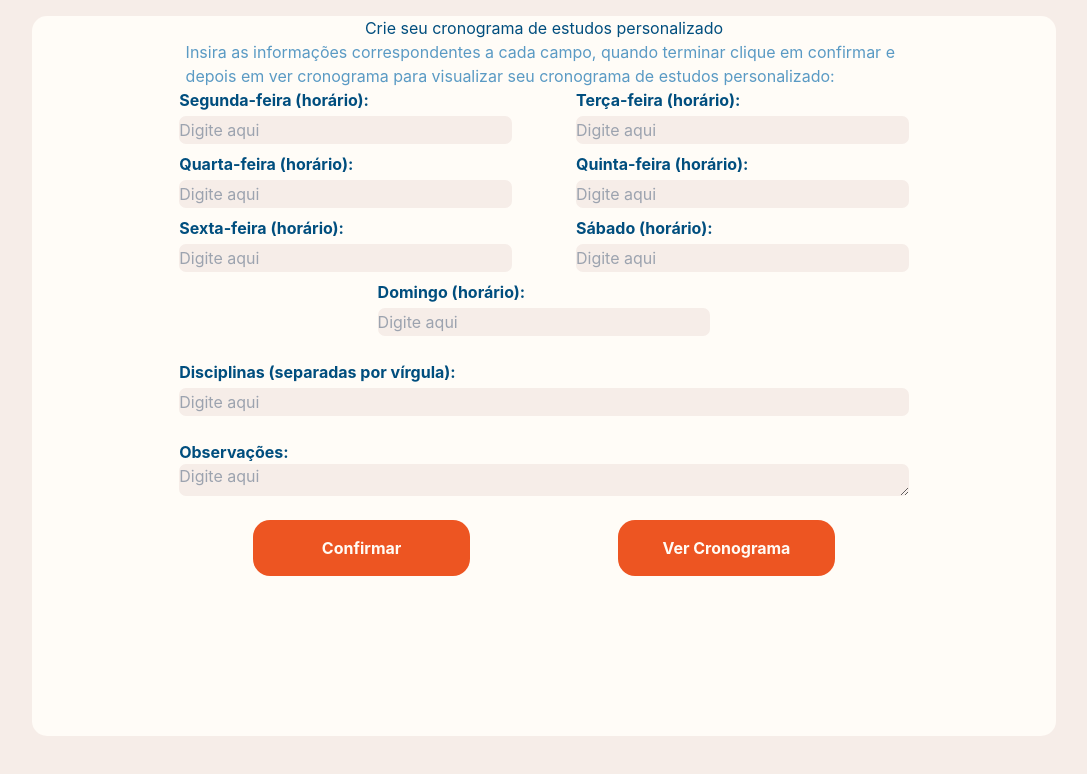
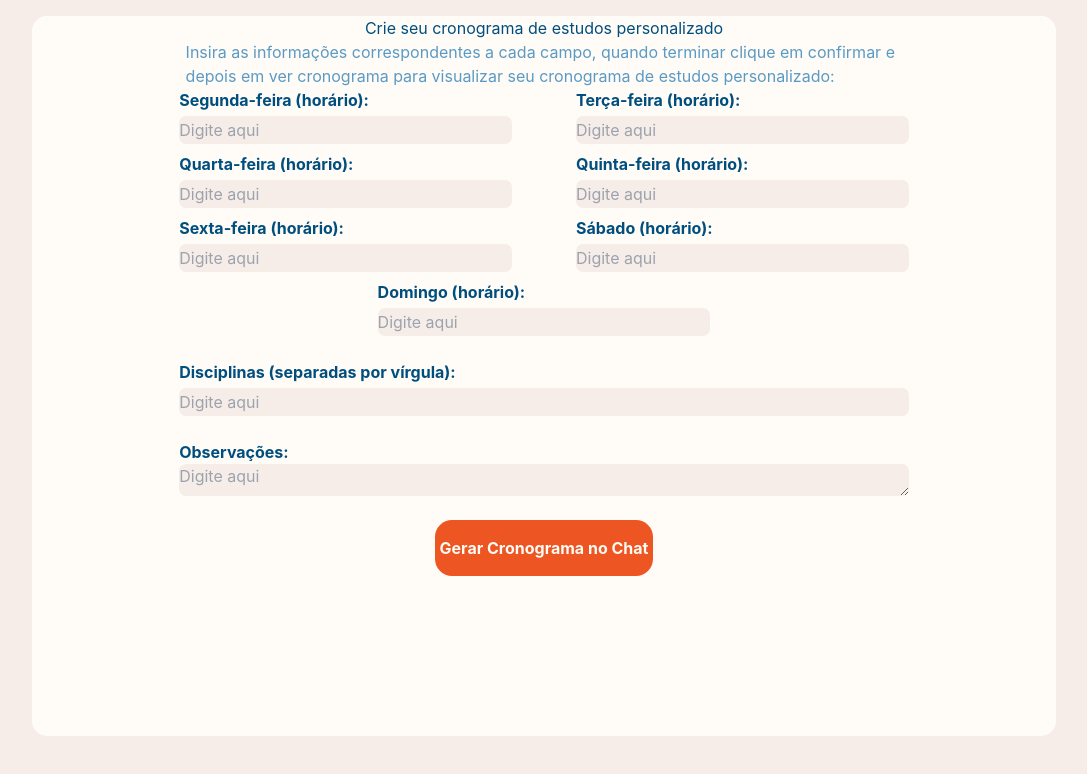
Before and after one commit to Equipe07-DS/FocusMe, a React (Create React App) app in the folder frontend/: page /novocronograma in a window 1280 px wide. Shown: the top 774 px of the page, without its empty margins (96-1183 px from the left). Built offline with nearby package versions, Linux system fonts and the light colour scheme.

Commit message:
Cronograma integrado ao chat

```diff
--- a/frontend/src/componentes/ChatInterface/ChatInterface.js
+++ b/frontend/src/componentes/ChatInterface/ChatInterface.js
@@ -1,7 +1,10 @@
 import React, { useState, useEffect, useRef } from 'react';
+import { useLocation } from 'react-router-dom';
 import styles from './ChatInterface.module.css';
 
 const ChatInterface = () => {
+  const location = useLocation();
+
   const [messages, setMessages] = useState([
     {
       role: 'assistant',
@@ -11,8 +14,30 @@ const ChatInterface = () => {
   ]);
 
   const [inputValue, setInputValue] = useState('');
+  const messageAreaRef = useRef(null);
 
-  const messageAreaRef = useRef(null);
+  useEffect(() => {
+        if (location.state && location.state.cronogramaGerado) {
+            const { prompt, cronogramaGerado } = location.state;
+
+            const userPromptMessage = {
+                role: 'user',
+                content: `Gere um cronograma para estas disciplinas: ${prompt.disciplinas}. Observações: ${prompt.observacoes}`,
+                timestamp: new Date()
+            };
+
+            const assistantResponseMessage = {
+                role: 'assistant',
+                content: cronogramaGerado,
+                timestamp: new Date()
+            };
+
+            setMessages([userPromptMessage, assistantResponseMessage]);
+
+            window.history.replaceState({}, document.title);
+        }
+    }, [location.state]);
+
 
   useEffect(() => {
     if (messageAreaRef.current) {
@@ -32,7 +57,6 @@ const ChatInterface = () => {
     };
 
     setMessages(prevMessages => [...prevMessages, userMessage]);
-
     setInputValue('');
 
     try {
@@ -71,9 +95,7 @@ const ChatInterface = () => {
 
   return (
     <div className={styles.chatInterface}>
-      {}
       <div className={styles.messageArea} ref={messageAreaRef}>
-        {}
         {messages.map((msg, index) => {
           const showDateSeparator =
             index === 0 ||
@@ -81,10 +103,8 @@ const ChatInterface = () => {
 
           return (
             <React.Fragment key={index}>
-              {}
               {showDateSeparator && (
                 <div className={styles.dateSeparator}>
-                  {}
                   <span>
                     {new Date(msg.timestamp).toLocaleDateString('pt-BR', {
                       day: 'numeric',
@@ -95,7 +115,6 @@ const ChatInterface = () => {
                 </div>
               )}
 
-              {}
               <div className={`${styles.message} ${styles[msg.role]}`}>
                 <p>{msg.content}</p>
               </div>
@@ -104,7 +123,6 @@ const ChatInterface = () => {
         })}
       </div>
 
-      {}
       <form onSubmit={handleSendMessage} className={styles.inputArea}>
         <input
           type="text"
--- a/frontend/src/componentes/FormsNovoCronograma/FormsNovoCronograma.css
+++ b/frontend/src/componentes/FormsNovoCronograma/FormsNovoCronograma.css
@@ -74,3 +74,8 @@ form {
 .botao:hover {
     background-color:  #F48763;
 }
+
+.Caixa-botoes-centralizado {
+  display: flex;
+  justify-content: center;
+}
--- a/frontend/src/componentes/FormsNovoCronograma/FormsNovoCronograma.js
+++ b/frontend/src/componentes/FormsNovoCronograma/FormsNovoCronograma.js
@@ -6,9 +6,11 @@ import { useState } from "react";
 const FazerFormulario = () => {
     const { register, handleSubmit } = useForm();
     const navigate = useNavigate();
-    const [cronograma, setCronograma] = useState(null);
+    const [isLoading, setIsLoading] = useState(false);
 
     const onSubmit = async (data) => {
+        setIsLoading(true);
+
         try {
             const response = await fetch("http://localhost:8000/gerar-cronograma", {
                 method: "POST",
@@ -20,20 +22,23 @@ const FazerFormulario = () => {
 
             if (response.ok) {
                 const respostaApi = await response.json();
-                setCronograma(respostaApi.cronograma);
+
+                navigate('/chat', {
+                    state: {
+                        prompt: data,
+                        cronogramaGerado: respostaApi.cronograma
+                    }
+                });
+
             } else {
                 console.error('Erro ao enviar dados para o backend');
+                alert('Houve um erro ao gerar o cronograma. Tente novamente.');
+                setIsLoading(false);
             }
         } catch (error) {
             console.error('Erro na requisição:', error);
-        }
-    };
-
-    const handleVerCronograma = () => {
-        if (cronograma) {
-            navigate('/vercronograma', { state: { cronograma_output: cronograma } });
-        } else {
-            alert('Por favor, gere um cronograma primeiro.');
+            alert('Não foi possível conectar ao servidor. Verifique sua conexão.');
+            setIsLoading(false);
         }
     };
 
@@ -44,61 +49,49 @@ const FazerFormulario = () => {
                     <div className="Grid-dias">
                         <div className="Caixa-input">
                             <label>Segunda-feira (horário):</label>
-                            <input placeholder="Digite aqui"{...register('segunda')} />
+                            <input placeholder="Digite aqui" {...register('segunda')} />
                         </div>
-
                         <div className="Caixa-input">
                             <label>Terça-feira (horário):</label>
-                            <input placeholder="Digite aqui"{...register('terca')} />
+                            <input placeholder="Digite aqui" {...register('terca')} />
                         </div>
                         <div className="Caixa-input">
                             <label>Quarta-feira (horário):</label>
-                            <input placeholder="Digite aqui"{...register('quarta')} />
+                            <input placeholder="Digite aqui" {...register('quarta')} />
                         </div>
-
                         <div className="Caixa-input">
                             <label>Quinta-feira (horário):</label>
-                            <input placeholder="Digite aqui"{...register('quinta')} />
+                            <input placeholder="Digite aqui" {...register('quinta')} />
                         </div>
-
                         <div className="Caixa-input">
                             <label>Sexta-feira (horário):</label>
-                            <input placeholder="Digite aqui"{...register('sexta')} />
+                            <input placeholder="Digite aqui" {...register('sexta')} />
                         </div>
-
                         <div className="Caixa-input">
                             <label>Sábado (horário):</label>
-                            <input placeholder="Digite aqui"{...register('sabado')} />
+                            <input placeholder="Digite aqui" {...register('sabado')} />
                         </div>
                     </div>
-
                     <div className="Caixa-Domingo">
-                    <div className="Caixa-input">
-                        <label>Domingo (horário):</label>
-                        <input placeholder="Digite aqui"{...register('domingo')} />
-                    </div>
+                        <div className="Caixa-input">
+                            <label>Domingo (horário):</label>
+                            <input placeholder="Digite aqui" {...register('domingo')} />
+                        </div>
                     </div>
                 </div>
-
-
                 <div className="Caixa-input">
                     <label>Disciplinas (separadas por vírgula):</label>
-                    <input placeholder="Digite aqui"{...register('disciplinas')} />
+                    <input placeholder="Digite aqui" {...register('disciplinas')} />
+                </div>
+                <div className="Caixa-input">
+                    <label>Observações:</label>
+                    <textarea placeholder="Digite aqui" {...register('observacoes')} />
                 </div>
 
-                <div className="Caixa-input">
-                    <label>Observações:</label>
-                    <textarea placeholder="Digite aqui"{...register('observacoes')} />
-                </div>
-
-                <div className="Caixa-botoes">
-                    <div className="Caixa-botao">
-                        <button className="botao" type="submit">Confirmar</button>
-                    </div>
-
-                    <div className="Caixa-botao">
-                        <button className="botao" onClick={handleVerCronograma}>Ver Cronograma</button>
-                    </div>
+                <div className="Caixa-botoes-centralizado">
+                    <button className="botao" type="submit" disabled={isLoading}>
+                        {isLoading ? 'Gerando...' : 'Gerar Cronograma no Chat'}
+                    </button>
                 </div>
             </form>
         </div>
```
Also changed, not shown: 2 other files (tests, documents, lock files or other folders).
